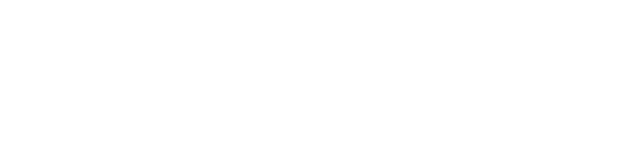
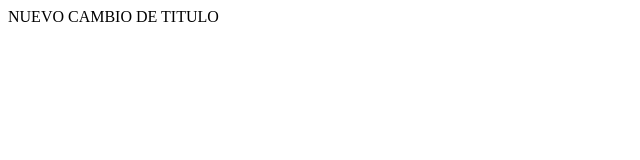
Before and after one commit to vbellera-dev/miPrimerRepo, a plain HTML site: page index.html in a window 1280 px wide. Shown: the whole page, without its empty margins (0-640 px from the left). Drawn offline with Linux system fonts and the light colour scheme.

Commit message:
Update index.html

```diff
--- a/index.html
+++ b/index.html
@@ -5,6 +5,7 @@
     <meta http-equiv="X-UA-Compatible" content="IE=edge">
     <meta name="viewport" content="width=device-width, initial-scale=1.0">
     <title>Document</title>
+    NUEVO CAMBIO DE TITULO
 </head>
 <body>
 
```
